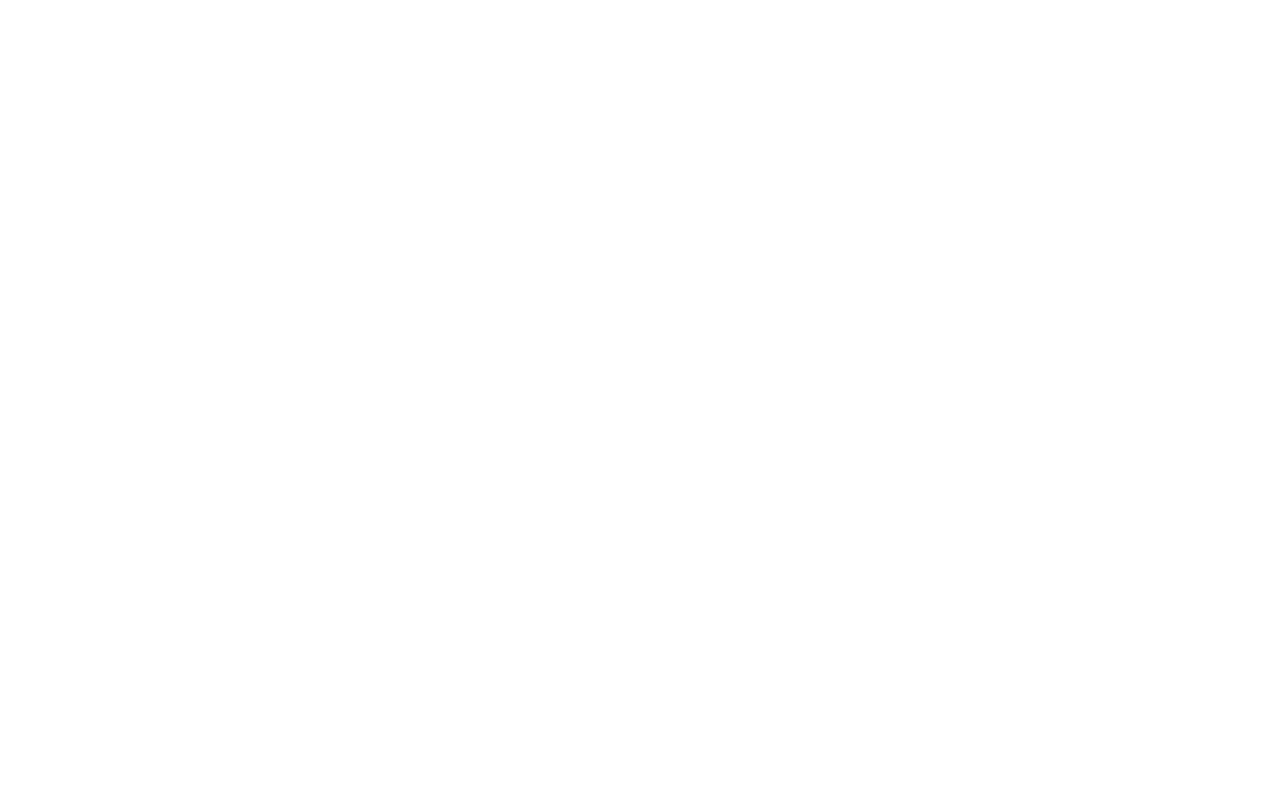
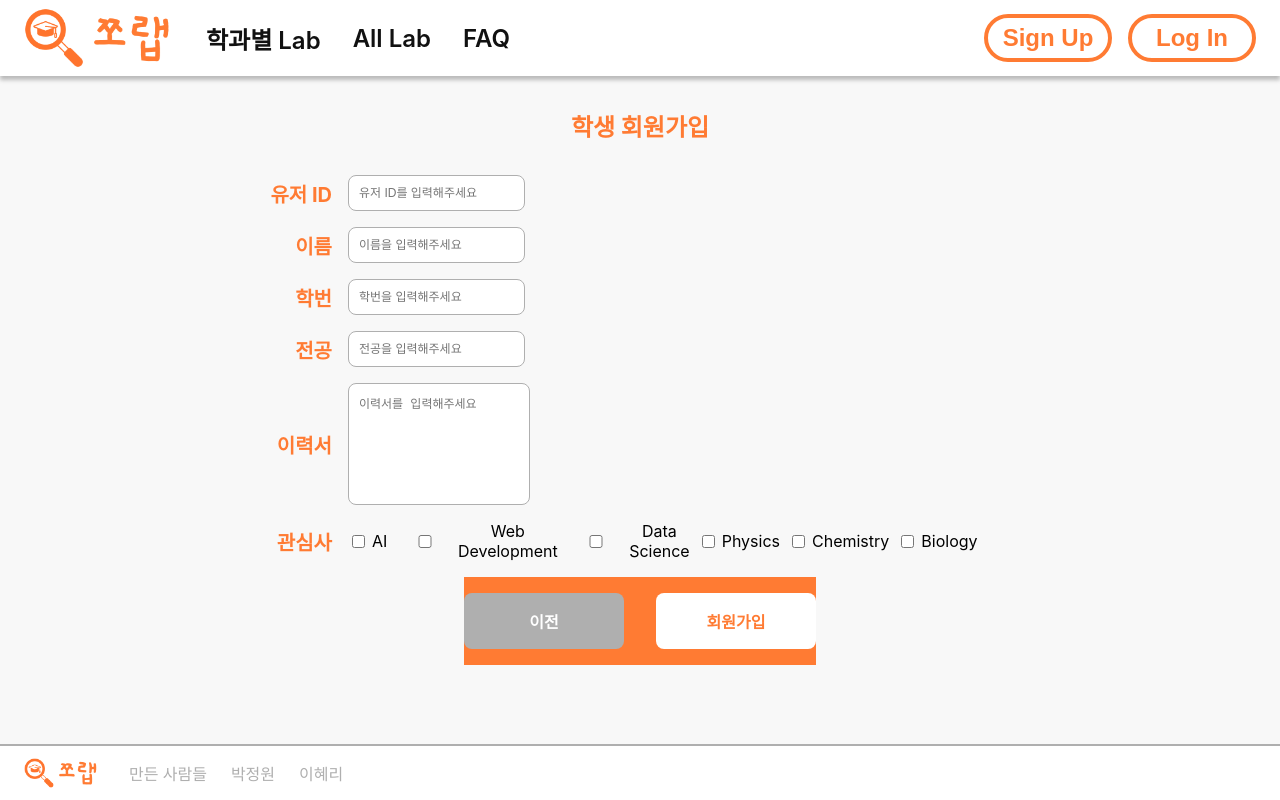
Before and after one commit to hye-ilee/Madcamp-w4, a React (Create React App) app in the folder frontend/: page /signup in a window 1280 px wide. Before the commit this address had no page. Built offline with nearby package versions, Linux system fonts and the light colour scheme; a web font is replaced by a local one.

Commit message:
signup working

```diff
--- a/frontend/src/App.tsx
+++ b/frontend/src/App.tsx
@@ -13,6 +13,7 @@
 import LabInfo from './pages/LabInfo';
 import LabBoard from './pages/LabBoard';
 import DeptSearch from './pages/DeptSearch';
+import Signup from './pages/Signup';
 
 function App() {
   return (
@@ -23,6 +24,7 @@
           <Router>
             <Routes>
               <Route path="/" element={<Home />} />
+              <Route path="/signup" element={<Signup />} />
               <Route path="/search" element={<Search />} />
               <Route path="/search/:major" element={<DeptSearch />} />
               <Route path="/search/labs" element={<SearchLabs />} />
--- a/frontend/src/pages/Search.tsx
+++ b/frontend/src/pages/Search.tsx
@@ -5,24 +5,24 @@
 import { useNavigate } from "react-router-dom";
 
 const departments = [
-  { id: "chem", name: "화학과", image: "bg_chem.png" },
+  { id: "CH", name: "화학과", image: "bg_chem.png" },
   { id: "CS", name: "전산학부", image: "bg_cs.png" },
-  { id: "ee", name: "전기및전자공학부", image: "bg_ee.png" },
-  { id: "bio", name: "생명과학과", image: "bg_bio.png" },
-  { id: "math", name: "수리과학과", image: "bg_math.png" },
-  { id: "brain", name: "뇌인지과학과", image: "bg_brain.png" },
-  { id: "phy", name: "물리학과", image: "bg_phy.png" },
-  { id: "ms", name: "기계공학과", image: "bg_ms.png" },
+  { id: "EE", name: "전기및전자공학부", image: "bg_ee.png" },
+  { id: "BS", name: "생명과학과", image: "bg_bio.png" },
+  { id: "MAS", name: "수리과학과", image: "bg_math.png" },
+  { id: "BCS", name: "뇌인지과학과", image: "bg_brain.png" },
+  { id: "PH", name: "물리학과", image: "bg_phy.png" },
+  { id: "ME", name: "기계공학과", image: "bg_ms.png" },
   { id: "ID", name: "산업디자인학과", image: "bg_id.png" },
-  { id: "ise", name: "산업및시스템공학과", image: "bg_ise.png" },
-  { id: "cee", name: "건설및환경공학과", image: "bg_cee.png" },
-  { id: "ae", name: "항공우주공학과", image: "bg_ae.png" },
-  { id: "bbe", name: "바이오및뇌공학과", image: "bg_bbe.png" },
-  { id: "nqe", name: "원자력및양자공학과", image: "bg_nqe.png" },
-  { id: "mse", name: "신소재공학과", image: "bg_mse.png" },
-  { id: "bcs", name: "생명화학공학과", image: "bg_bcs.png" },
-  { id: "mix", name: "융합인재학부", image: "bg_mix.png" },
-  { id: "sse", name: "반도체시스템공학과", image: "bg_sse.png" },
+  { id: "IE", name: "산업및시스템공학과", image: "bg_ise.png" },
+  { id: "CE", name: "건설및환경공학과", image: "bg_cee.png" },
+  { id: "AE", name: "항공우주공학과", image: "bg_ae.png" },
+  { id: "BiS", name: "바이오및뇌공학과", image: "bg_bbe.png" },
+  { id: "NQE", name: "원자력및양자공학과", image: "bg_nqe.png" },
+  { id: "MS", name: "신소재공학과", image: "bg_mse.png" },
+  { id: "CBE", name: "생명화학공학과", image: "bg_bcs.png" },
+  { id: "TS", name: "융합인재학부", image: "bg_mix.png" },
+  { id: "BTM", name: "기술경영학부", image: "bg_btm.png" },
 ];
 
 const Search: React.FC = () => {
--- /dev/null
+++ b/frontend/src/pages/Signup.tsx
@@ -0,0 +1,267 @@
+import React, { useState } from "react";
+import styled from "styled-components";
+import Header from "../components/Header";
+import Footer from "../components/Footer";
+import { useNavigate } from "react-router-dom";
+import axios from "axios";
+
+const Signup: React.FC = () => {
+  const navigate = useNavigate();
+
+  // Form data 상태 관리
+  const [formData, setFormData] = useState({
+    userId: "",
+    name: "",
+    studentid: "",
+    major: "",
+    resume: "",
+    interests: [] as string[],
+  });
+
+  const handleInputChange = (e: React.ChangeEvent<HTMLInputElement | HTMLTextAreaElement>) => {
+    const { name, value } = e.target;
+    setFormData({ ...formData, [name]: value });
+  };
+
+  const handleCheckboxSelect = (value: string) => {
+    const currentValues = formData.interests;
+    if (currentValues.includes(value)) {
+      setFormData({ ...formData, interests: currentValues.filter((v) => v !== value) });
+    } else {
+      setFormData({ ...formData, interests: [...currentValues, value] });
+    }
+  };
+
+  const handleSubmit = async () => {
+    const requiredFields = ["userId", "name", "studentid", "major", "resume", "interests"];
+    const missingFields = requiredFields.filter(
+      (field) => !formData[field as keyof typeof formData] || (Array.isArray(formData[field as keyof typeof formData]) && formData[field as keyof typeof formData].length === 0)
+    );
+
+    if (missingFields.length > 0) {
+      alert(`다음 값을 입력해주세요: ${missingFields.join(", ")}`);
+      return;
+    }
+
+    try {
+      const response = await axios.post("http://localhost:5000/api/register/student", formData);
+      console.log("Student registered successfully:", response.data);
+      alert("회원가입이 완료되었습니다.");
+      navigate("/");
+    } catch (error: any) {
+      console.error("Error registering student:", error);
+      alert(error.response?.data?.message || "회원가입 중 오류가 발생했습니다.");
+    }
+  };
+
+  return (
+    <GlobalWrapper>
+      <Header />
+      <Wrapper>
+        <Title>학생 회원가입</Title>
+
+        {/* User ID */}
+        <Content>
+          <ContentName>유저 ID</ContentName>
+          <ContentInput>
+            <input
+              type="text"
+              name="userId"
+              value={formData.userId}
+              onChange={handleInputChange}
+              placeholder="유저 ID를 입력해주세요"
+            />
+          </ContentInput>
+        </Content>
+
+        {/* Name */}
+        <Content>
+          <ContentName>이름</ContentName>
+          <ContentInput>
+            <input
+              type="text"
+              name="name"
+              value={formData.name}
+              onChange={handleInputChange}
+              placeholder="이름을 입력해주세요"
+            />
+          </ContentInput>
+        </Content>
+
+        {/* Student ID */}
+        <Content>
+          <ContentName>학번</ContentName>
+          <ContentInput>
+            <input
+              type="text"
+              name="studentid"
+              value={formData.studentid}
+              onChange={handleInputChange}
+              placeholder="학번을 입력해주세요"
+            />
+          </ContentInput>
+        </Content>
+
+        {/* Major */}
+        <Content>
+          <ContentName>전공</ContentName>
+          <ContentInput>
+            <input
+              type="text"
+              name="major"
+              value={formData.major}
+              onChange={handleInputChange}
+              placeholder="전공을 입력해주세요"
+            />
+          </ContentInput>
+        </Content>
+
+        {/* Resume */}
+        <Content>
+          <ContentName>이력서</ContentName>
+          <ContentInput>
+            <textarea
+              name="resume"
+              value={formData.resume}
+              onChange={handleInputChange}
+              placeholder="이력서를 입력해주세요"
+            />
+          </ContentInput>
+        </Content>
+
+        {/* Interests */}
+        <Content>
+          <ContentName>관심사</ContentName>
+          <ContentInputContainer>
+            {["AI", "Web Development", "Data Science", "Physics", "Chemistry", "Biology"].map((interest) => (
+              <ContentInput key={interest}>
+                <input
+                  type="checkbox"
+                  checked={formData.interests.includes(interest)}
+                  onChange={() => handleCheckboxSelect(interest)}
+                />
+                {interest}
+              </ContentInput>
+            ))}
+          </ContentInputContainer>
+        </Content>
+
+        {/* Submit Button */}
+        <ButtonContainer>
+          <Button1 onClick={() => navigate(-1)}>이전</Button1>
+          <Button2 onClick={handleSubmit}>회원가입</Button2>
+        </ButtonContainer>
+      </Wrapper>
+      <Footer />
+    </GlobalWrapper>
+  );
+};
+
+export default Signup;
+
+// Styled Components
+const GlobalWrapper = styled.div`
+  display: flex;
+  flex-direction: column;
+  height: 100vh;
+  background-color: ${({ theme }) => theme.colors.gray[100]};
+`;
+
+const Wrapper = styled.div`
+  display: flex;
+  flex-direction: column;
+  justify-content: space-between;
+  align-items: center;
+  gap: 16px;
+  padding: 16px 192px;
+`;
+
+const Title = styled.h1`
+  font-size: 24px;
+  font-weight: bold;
+  color: ${({ theme }) => theme.colors.primary};
+`;
+
+const Content = styled.div`
+  display: flex;
+  flex-direction: row;
+  align-items: center;
+  gap: 0;
+  margin: 0 auto 0 0;
+`;
+
+const ContentName = styled.div`
+  font-size: 20px;
+  font-weight: bold;
+  color: ${({ theme }) => theme.colors.primary};
+  width: 140px;
+  text-align: right;
+  white-space: nowrap;
+  margin-right: 16px;
+  flex-shrink: 0;
+`;
+
+const ContentInput = styled.div`
+  display: flex;
+  flex-direction: row;
+  gap: 4px;
+  align-items: center;
+
+  input,
+  textarea {
+    width: 100%;
+    padding: 10px;
+    font-size: ${({ theme }) => theme.typography.T7.fontSize};
+    border: 1px solid ${({ theme }) => theme.colors.gray[400]};
+    border-radius: 8px;
+  }
+
+  textarea {
+    resize: none;
+    height: 100px;
+  }
+`;
+
+const ContentInputContainer = styled.div`
+  display: flex;
+  flex-wrap: wrap;
+  gap: 8px;
+  align-items: center;
+`;
+
+const ButtonContainer = styled.div`
+  display: flex;
+  flex-direction: row;
+  gap: 32px;
+  justify-content: center;
+  background: ${({ theme }) => theme.colors.primary};
+  padding: 16px 0;
+`;
+
+const Button1 = styled.div`
+  display: flex;
+  justify-content: center;
+  align-items: center;
+  color: ${({ theme }) => theme.colors.white};
+  width: 160px;
+  height: 56px;
+  border-radius: 8px;
+  background: ${({ theme }) => theme.colors.gray[400]};
+  font-size: 16px;
+  font-weight: bold;
+  cursor: pointer;
+`;
+
+const Button2 = styled.div`
+  display: flex;
+  justify-content: center;
+  align-items: center;
+  color: ${({ theme }) => theme.colors.primary};
+  width: 160px;
+  height: 56px;
+  border-radius: 8px;
+  background: ${({ theme }) => theme.colors.white};
+  font-size: 16px;
+  font-weight: bold;
+  cursor: pointer;
+`;
```
Also changed, not shown: frontend/public/assets/bg_btm.png (added).
